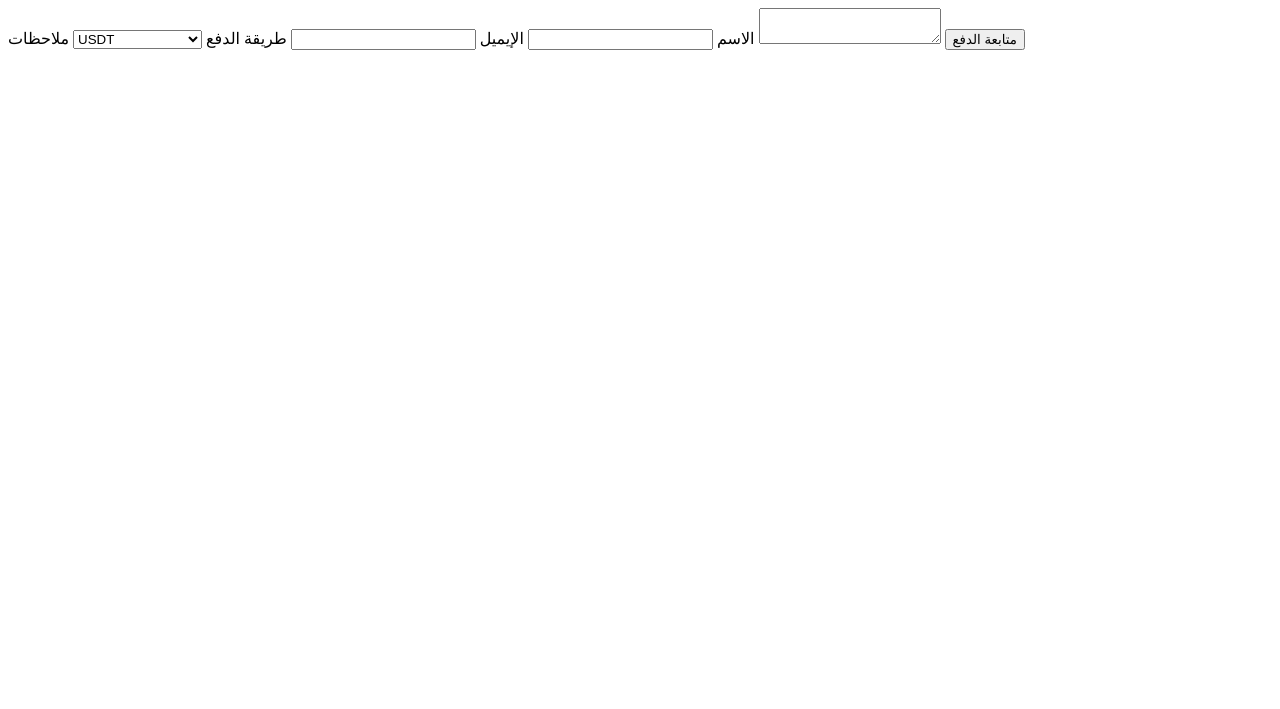
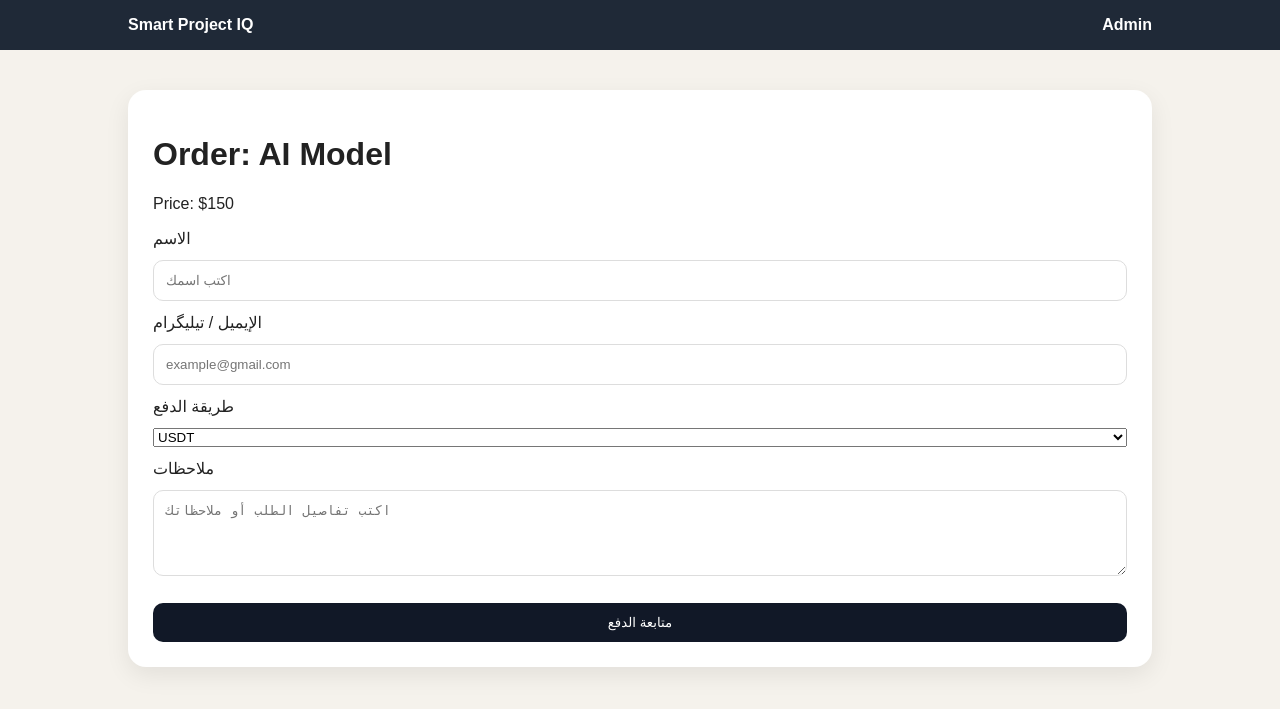
Before and after one commit to saadibraheem621-create/smart_project_iq, a Flask app: page /order/ai-model in a window 1280 px wide. Shown: the top 709 px of the page. Run offline with Flask 3, Linux system fonts and the light colour scheme.

Commit message:
improve order form

```diff
--- a/templates/order.html
+++ b/templates/order.html
@@ -1,10 +1,17 @@
+{% extends "base.html" %}
+{% block content %}
+
+<div class="form-box">
+    <h1>Order: {{ service.name }}</h1>
+    <p>Price: ${{ service.price }}</p>
+
     <form method="POST">
 
         <label>الاسم</label>
-    <input name="customer_name" required>
+        <input name="customer_name" placeholder="اكتب اسمك" required>
 
-    <label>الإيميل</label>
-    <input name="email" required>
+        <label>الإيميل / تيليگرام</label>
+        <input name="email" placeholder="example@gmail.com" required>
 
         <label>طريقة الدفع</label>
         <select name="method" required>
@@ -14,8 +21,11 @@
         </select>
 
         <label>ملاحظات</label>
-    <textarea name="note"></textarea>
+        <textarea name="note" rows="4" placeholder="اكتب تفاصيل الطلب أو ملاحظاتك"></textarea>
 
-    <button type="submit">متابعة الدفع</button>
+        <button class="btn" type="submit">متابعة الدفع</button>
 
     </form>
+</div>
+
+{% endblock %}
```
Lines whose indentation alone changed are shown as unchanged.
